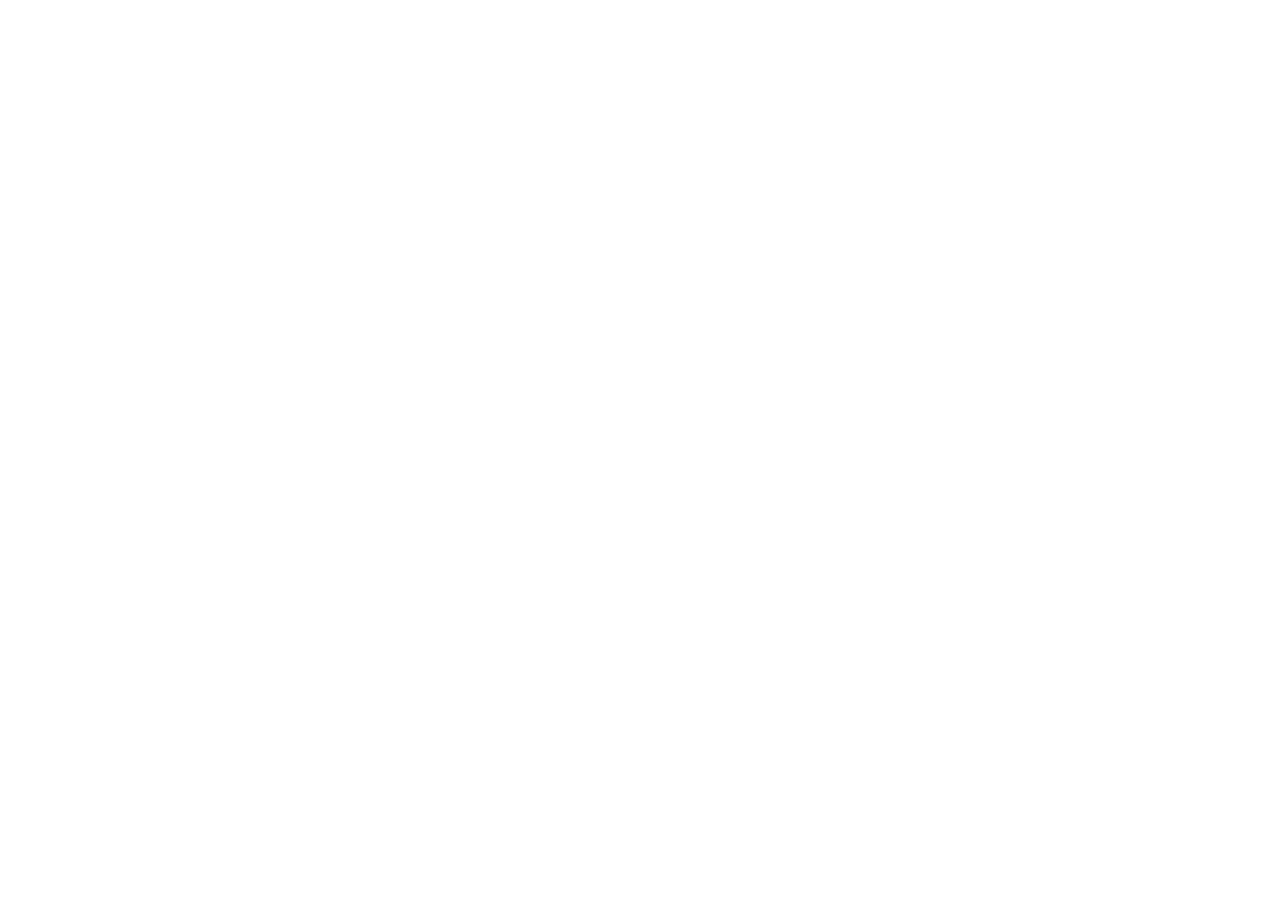
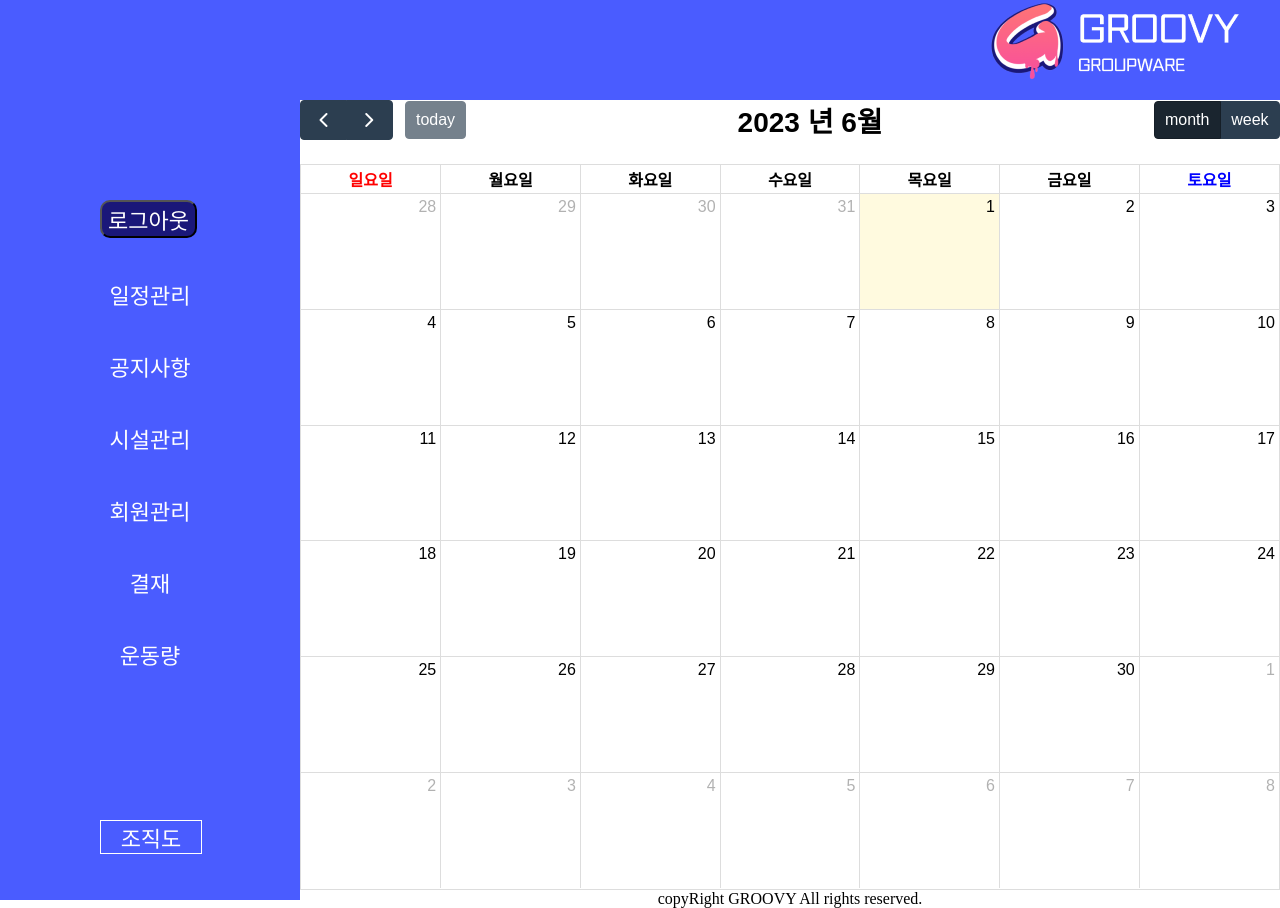
Before and after one commit to GroovyWare/Front, a React (Create React App) app: page /schedule in a window 1280 px wide. Before the commit this address had no page. Before the commit the page ends 800 px from the top, so only its background shows below. Built offline with nearby package versions, Linux system fonts and the light colour scheme; a web font is replaced by a local one.

Commit message:
[이인태] 우선적 커밋

```diff
--- a/src/App.js
+++ b/src/App.js
@@ -24,7 +24,7 @@
             <Route path="reason" element={<ApvReason/>}/> */}
             <Route path="employee" element={<ApvEmployee/>}/>
           </Route>
-          {/* <Route path="schedule"  element={<Schedule/>}/> */}
+          <Route path="schedule"  element={<Schedule/>}/>
 
         </Route>
       </Routes>
--- a/src/schedule/Schedule.js
+++ b/src/schedule/Schedule.js
@@ -17,14 +17,12 @@
   return (
     <div className={styles.mainContents}>
       <FullCalendar
-
         plugins={[dayGridPlugin, interactionPlugin]}
         titleFormat={(date) => {
           const year = `${date.date.year} 년`;
           const month = `${date.date.month + 1}월`;
           return ` ${year} ${month}`;
         }}
-
         editable={true}
         selectable={true}
         droppable={true}
@@ -46,15 +44,15 @@
           }
           return <span className={classNames.join(" ")}>{weekday}</span>;
         }}
-
         dayHeaderClassNames={styles.fcday}
         events={[
           { title: "event 1", start: "2023-05-01" },
           { title: "event 2", start: "2023-05-05", end: "2023-05-07" },
-          { title: "event 5", start: "2023-05-09T12:30:00", allDay: false },
+          { title: "event 5", start: "2023-05-09T12:30:00" , end: "2023-05-10T16:30:05", allDay: false },
         ]}
         eventClassNames={styles.eventStyle}
       />
+
     </div>
   );
 };
--- a/src/schedule/Schedule.module.css
+++ b/src/schedule/Schedule.module.css
@@ -12,12 +12,14 @@
     height: 100%;
     width: 100%;
     font-family: "LINESeedKR-Bold", sans-serif;
+
   }
 
   .calendar1 {
     height: 80vh;
     width: 80%;
     margin: auto;
+
   }
 
   .eventStyle {
```
Lines whose indentation alone changed are shown as unchanged.
